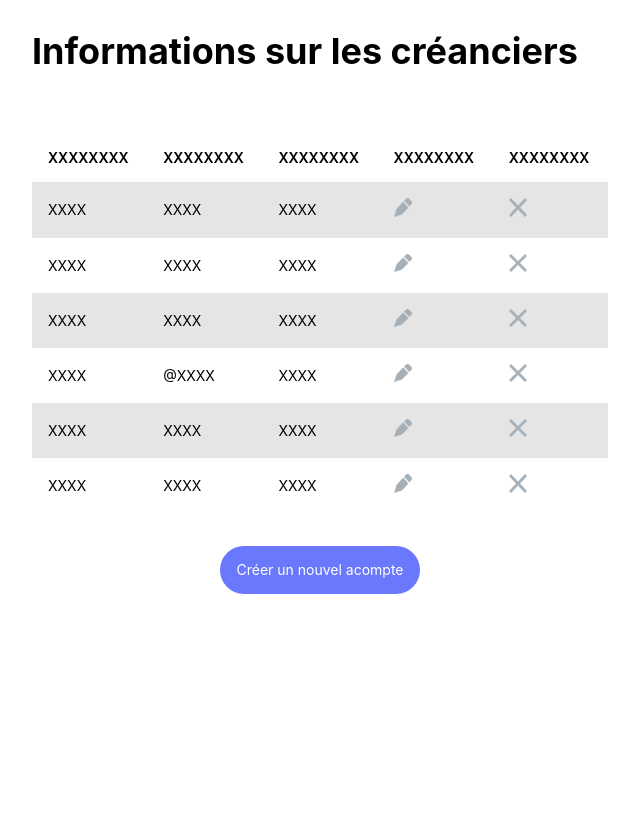
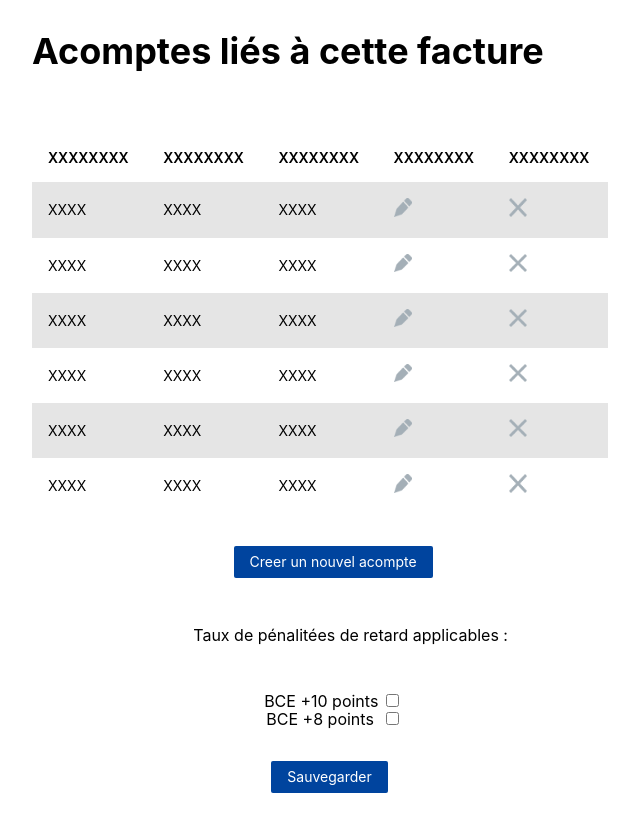
Before and after one commit to WildCodeSchool/paris-js-0918-groupe2-react, a React (Create React App) app: page /historique in a window 1280 px wide. Shown: the top 832 px of the page, without its empty margins (0-640 px from the left). Before the commit the page ends 800 px from the top, so only its background shows below. Built offline with nearby package versions, Linux system fonts and the light colour scheme.

Commit message:
tab acomptes final

```diff
--- a/src/components/Acomptes.css
+++ b/src/components/Acomptes.css
@@ -11,3 +11,14 @@
 .tab {
     width:50%;
 }
+
+.buttonSave {
+    margin-left: 60%;
+}
+
+.buttonNewac {
+    margin-left: 35%;
+}
+.titre {
+    margin-left: 28%
+}
--- a/src/components/Acomptes.js
+++ b/src/components/Acomptes.js
@@ -10,7 +10,7 @@ class Acomptes extends Component {
             <div className="creancier">
                 <div className="fl w-60">
                     <div className="title_créancier pl4">
-                        <h1 className="f2 lh-copy">Informations sur les créanciers</h1>
+                        <h1 className="f2 lh-copy">Acomptes liés à cette facture</h1>
                     </div>
                 </div>
                 <div className='tab'>
@@ -86,7 +86,7 @@ class Acomptes extends Component {
                                     </tr>
                                     <tr className="stripe-white">
                                         <td className="pa3">XXXX</td>
-                                        <td className="pa3">@XXXX</td>
+                                        <td className="pa3">XXXX</td>
                                         <td className="pa3">XXXX</td>
                                         <td className="pa3">
                                             <img
@@ -144,17 +144,39 @@ class Acomptes extends Component {
                                 </tbody>
                             </table>
                         </div>
-                        <div className="buttoncreancier tc pt4">
-                            <a
-                                className="boutoncouleur f6 grow no-underline br-pill pa3 mb2 dib white "
-                                href="#0"
-                            >
-                                Créer un nouvel acompte
-                          </a>
+                        <div className="buttonNewac ">
+                                    <span
+                                        className="f6 link dim br1 ph3 pv2 mt4 mb4 mr6 dib white bg-dark-blue"
+                                        href="#0"
+                                    >
+                                        {" "}
+                                        Creer un nouvel acompte{" "}
+                                    </span>
+                                    </div>
+                                <p className="titre">Taux de pénalitées de retard applicables :</p>
+
+                                <div className="fl w-60 pt4 tr ml4">
+                                    <div className="fl w-60 ml6">
+                                        <span className="pr2 ">BCE +10 points</span>
+                                        <input type="checkbox" name="produitsV" value="produitsV" />
+                                        <br />
+                                        <span className="pr2 pl4">BCE +8 points  </span>
+                                        <input type="checkbox" name="servicesF" value="servicesF" />
+                                    </div>
+                                    <div className="buttonSave ">
+                                    <span
+                                        className="f6 link dim br1 ph3 pv2 mt4 mb4 mr6 dib white bg-dark-blue"
+                                        href="#0"
+                                    >
+                                        {" "}
+                                        Sauvegarder{" "}
+                                    </span>
+                                    </div>
+                                </div>
+                            </div>
                         </div>
                     </div>
-                </div>
-            </div>
+
         );
     }
 }
```
